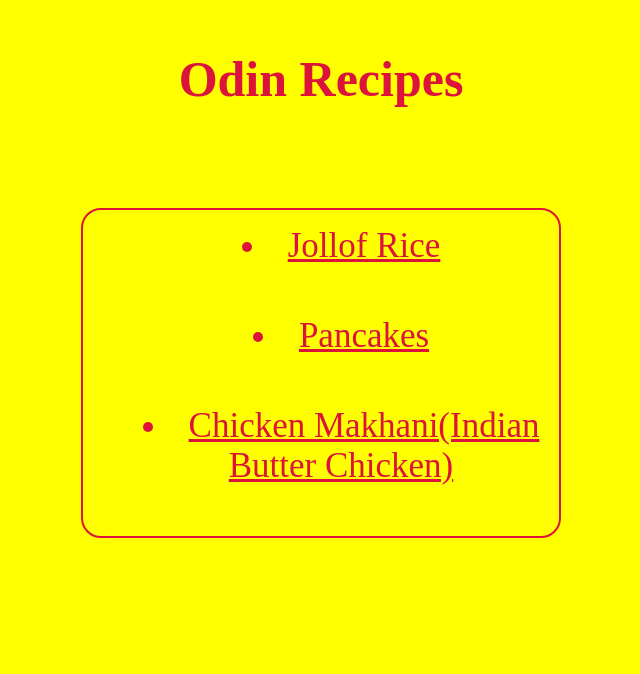
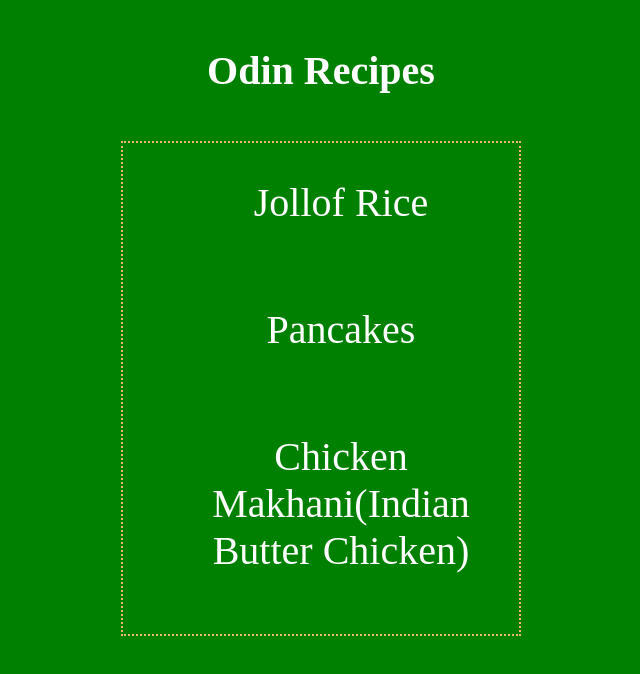
Before and after one commit to davidattah/odin-recipes, a plain HTML site: page index.html in a window 1280 px wide. Shown: the whole page, without its empty margins (319-959 px from the left). Drawn offline with Linux system fonts and the light colour scheme.

Commit message:
Changed the properties and selectors

```diff
--- a/css-files/styles.css
+++ b/css-files/styles.css
@@ -1,36 +1,37 @@
+*{
+    box-sizing: border-box;
+}
+a{
+    text-decoration: none;
+    font-size: 40px;
+}
+
 h1{
-    font-size: 50px;
     text-align: center;
-    font-family: 'Times New Roman', Times, serif;
-    margin-bottom: 100px;
-    margin-top:50px;
+    padding:20px;
+    font-size:40px;
+}
+a,h1{
+    color:white;
 }
 
 body{
-    background-color: yellow;
-    margin: 0 400px 0 400px;
-}
-
-body,h1,a{
-    color:crimson;
-}
-
-body,h1{
-    font-family: 'Times New Roman', serif;
-}
-
-ul{
-    text-align: center;
-    list-style-position:inside;
+    background-color: green;
 }
 
 li{
-    margin: 0 0 50px 0;
-    font-size: 35px;
+    text-align:center;
+    list-style: none;
+    margin-bottom: 40px;
+    padding:20px
+}
+
+.jollof-rice{
+    margin-top:20px;
 }
 
 div{
-    border: 2px solid crimson;
-    border-radius: 20px;
-
+    border: 2px dotted rgb(241, 185, 107);
+    inline-size:400px;
+    margin: 0 auto;
 }
```
